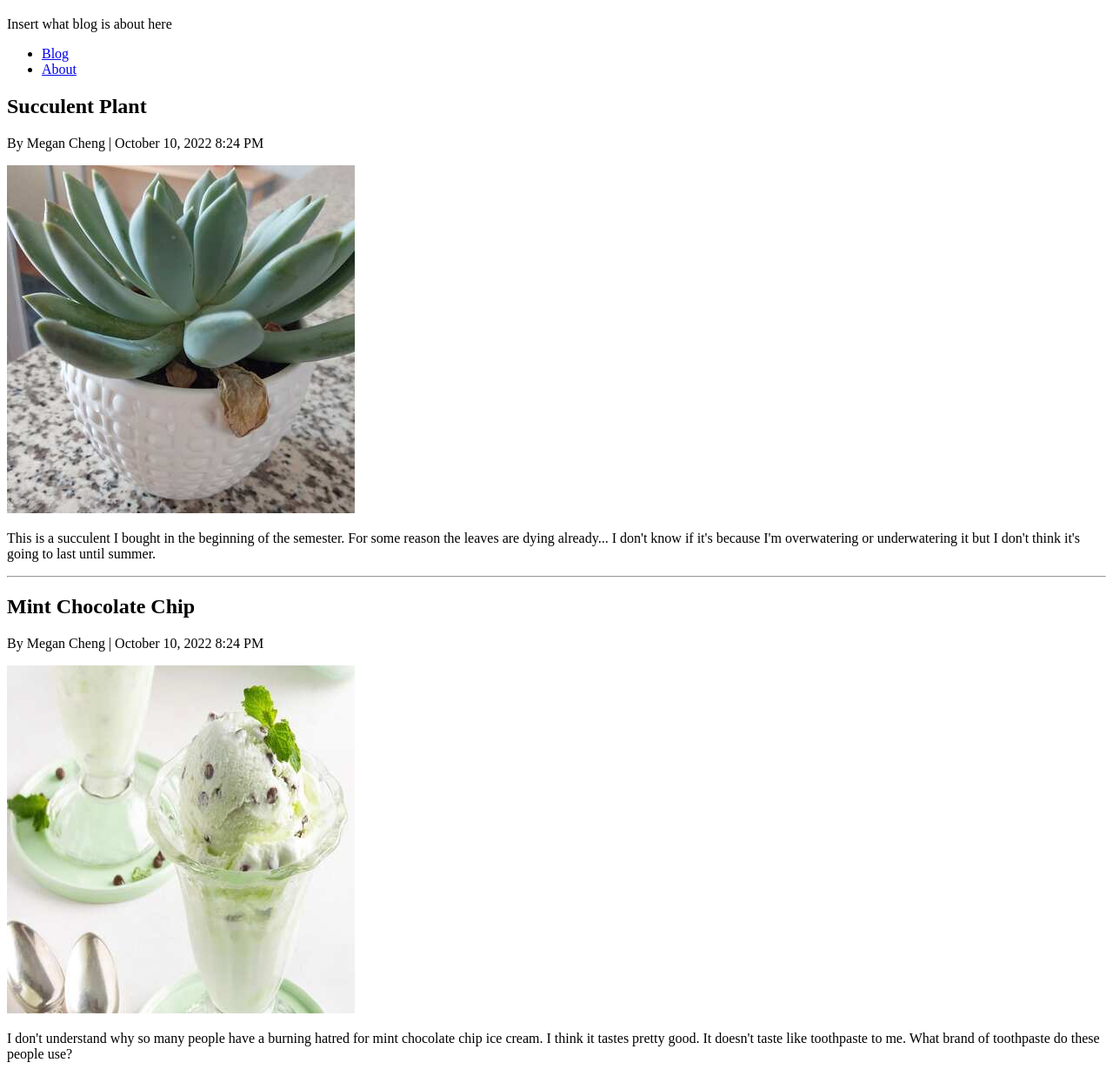
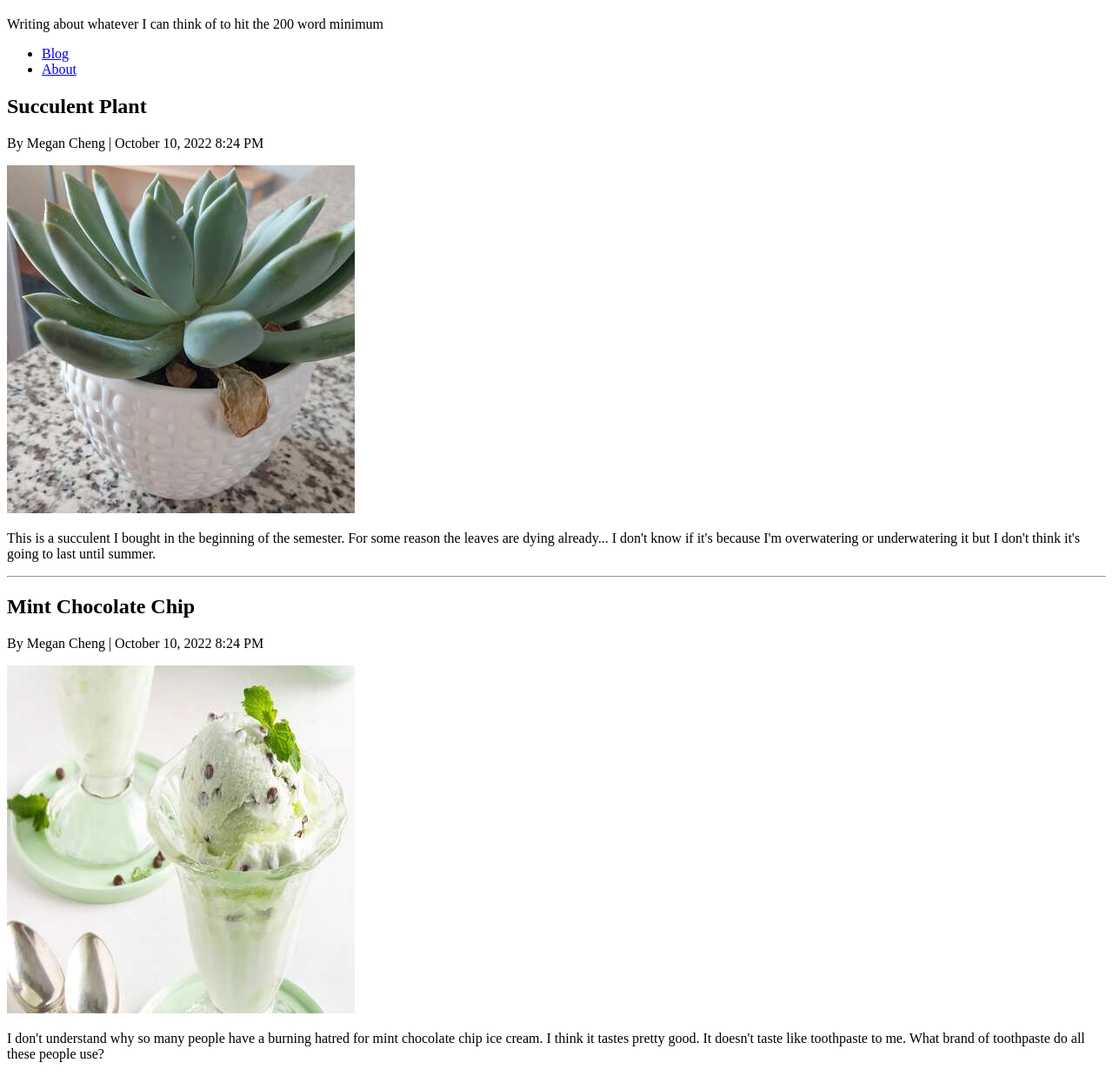
Before and after one commit to mch1450/mi349_blog, a plain HTML site: page index.html in a window 1280 px wide. Shown: the part 61-1298 px from the top of the page at 87% size. Drawn offline with Linux system fonts and the light colour scheme.

Commit message:
edited paragraph under h1

```diff
--- a/index.html
+++ b/index.html
@@ -10,7 +10,7 @@
 <body>
     <header>
     <h1>Megan's Blog</h1>
-    <p>Insert what blog is about here</p>
+    <p>Writing about whatever I can think of to hit the 200 word minimum</p>
     </header>
 
     <nav>
@@ -37,7 +37,7 @@
             <p><img src="mintic.jpg" alt="Mint Chocolate chip ice cream"></p>
             <p>I don't understand why so many people have a burning hatred for mint chocolate chip ice cream.
                 I think it tastes pretty good. It doesn't taste like toothpaste to me.
-                What brand of toothpaste do these people use? </p>
+                What brand of toothpaste do all these people use? </p>
         </article>
 
     </section>
```
Also changed, not shown: about.html (+1 -1 lines).
